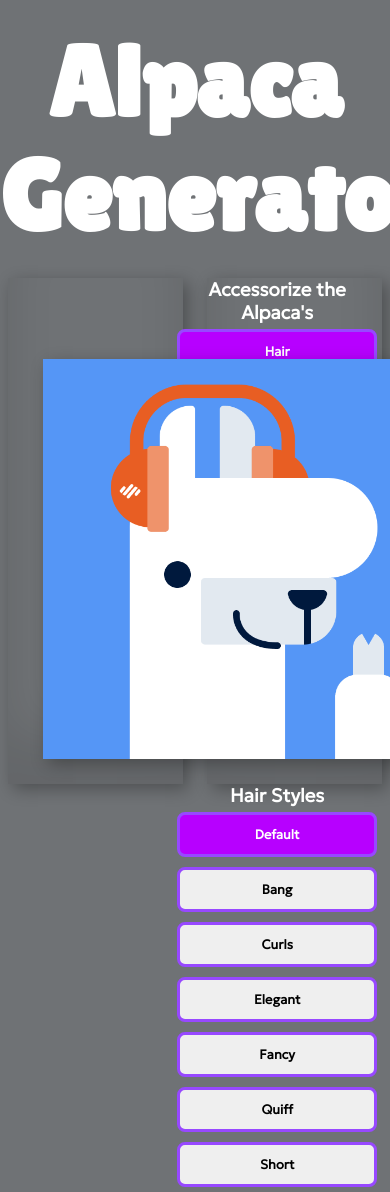
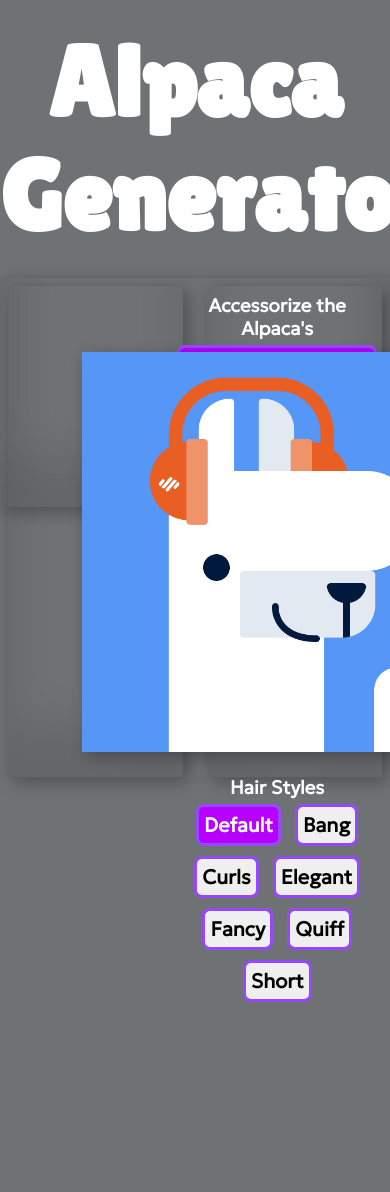
Before and after one commit to itzanees/anees, a PHP site: page /image-generator in a window 390 px wide; the page is wider, and only the part inside the window is pictured. After the commit the page ends 1002 px from the top of that part, so only its background shows below. Run offline with PHP 8.4, Linux system fonts and the light colour scheme; some libraries are stand-ins or nearby versions.

Commit message:
Update style.css

```diff
--- a/image-generator/style.css
+++ b/image-generator/style.css
@@ -9,8 +9,7 @@ body {
     color: #fff;
 }
 .head{
-    padding-top: 25px;
-    padding-bottom: 25px;
+    padding: 25px 0;
     font-family: 'Lilita One', cursive;
     font-size: 50px;
     text-align: center;
@@ -20,23 +19,20 @@ body {
     height: 60%;
     position: absolute;
 }
-.leftDiv{
+.leftDiv, .rightDiv{
     position: relative;
-    float: left;
     width: 45%;
     height: -webkit-fill-available;
-    margin-left: 2%;
-    box-shadow: inset 0 -3em 3em rgba(0, 0, 0, 0.1),
-    0.3em 0.3em 1em rgba(0, 0, 0, 0.3);
+    margin: 2%;
+    box-shadow: inset 0 -3em 3em rgba(0, 0, 0, 0.1), 0.3em 0.3em 1em rgba(0, 0, 0, 0.3);
+}
+.leftDiv{
+    float: left;
+    padding: 10%;
 }
 .rightDiv{
-    position: relative;
+    padding-top:2%;
     float: right;
-    width: 45%;
-    height: -webkit-fill-available;
-    margin-right: 2%;
-    box-shadow: inset 0 -3em 3em rgba(0, 0, 0, 0.1),
-    0.3em 0.3em 1em rgba(0, 0, 0, 0.3);
 }
 .showImg{
     position: absolute;
@@ -48,23 +44,19 @@ body {
 .image{
     position: absolute;
     float: left;
-    width: 400px;
     height: 400px;
     bottom: 0;
-    justify-content: center;
-    align-items: center;
 }
 .customize {
     text-align: center;
     position: relative;
     float: right;
     height: 250px;
-    justify-content: center;
-    align-items: center;
 }
 .tools {
     padding-top: 32%;
     text-align: center;
+    box-shadow: inset 0 -3em 3em rgba(0, 0, 0, 0.1),0.3em 0.3em 1em rgba(0, 0, 0, 0.3);
 }
 .bg{
     position: absolute;
@@ -109,13 +101,13 @@ body {
 }
 button, .menu, .style{
   width: 200px;
-  height: 45px;
+  height: fit-content;
   padding: 5px;
   margin: 5px;
   border: 3px solid #9748ff;
   border-radius: 8px;
   font-family: 'Geologica', sans-serif;
-  font-size: 13px;
+  font-size: 20px;
   font-weight: bold;
   color: #000;
 }
@@ -130,14 +122,54 @@ button:hover {
     background-color: #b700ff;
     color: #ffffff;
 }
-.submenu{
-    width: 115px;
-    height: 45px;
+.style{
+    width: fit-content;
+    font-size: 20px;
+    /*height: 45px;
     padding: 5px;
-    margin: 5px;
+    margin: 5px; */
     border: 3px solid #9748ff;
     border-radius: 8px;
 }
 .hidden{
     display: none;
 }
+
+@media only screen and (max-device-width:600px) {
+    /* body{
+        background-color: #fff;
+    } */
+    .leftDiv, .rightDiv{
+        width: 95%;
+        height: 60%;
+        margin: 2.5%;
+        padding: 5%;
+    }
+    .showImg{
+        width: 90%;
+        margin-left: 5%;
+        margin-right: 5%;
+        padding-left: 0;
+        text-align: center;
+    }
+    .tools{
+        padding-bottom: 25%;
+        margin-top: 113%;
+    }
+    .image{
+        display: flex;
+        justify-content: space-between;
+        align-items: flex-end;
+        margin-left: auto;
+    }
+    button, .menu, .style{
+        font-size: 35px;
+        font-weight: normal;
+        width: fit-content;
+        height: fit-content;
+    }
+    .pic{
+        width: 600px;
+        left: 100px;
+    }
+}
```
